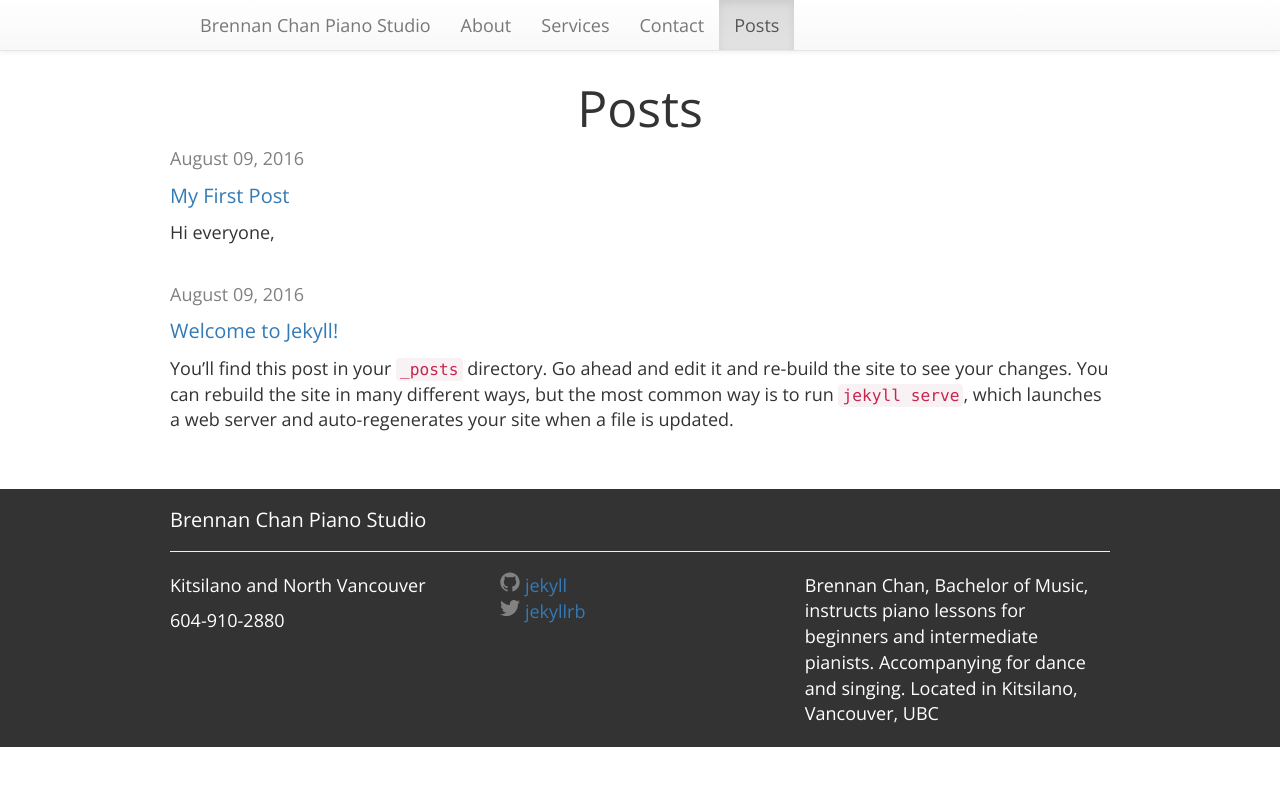
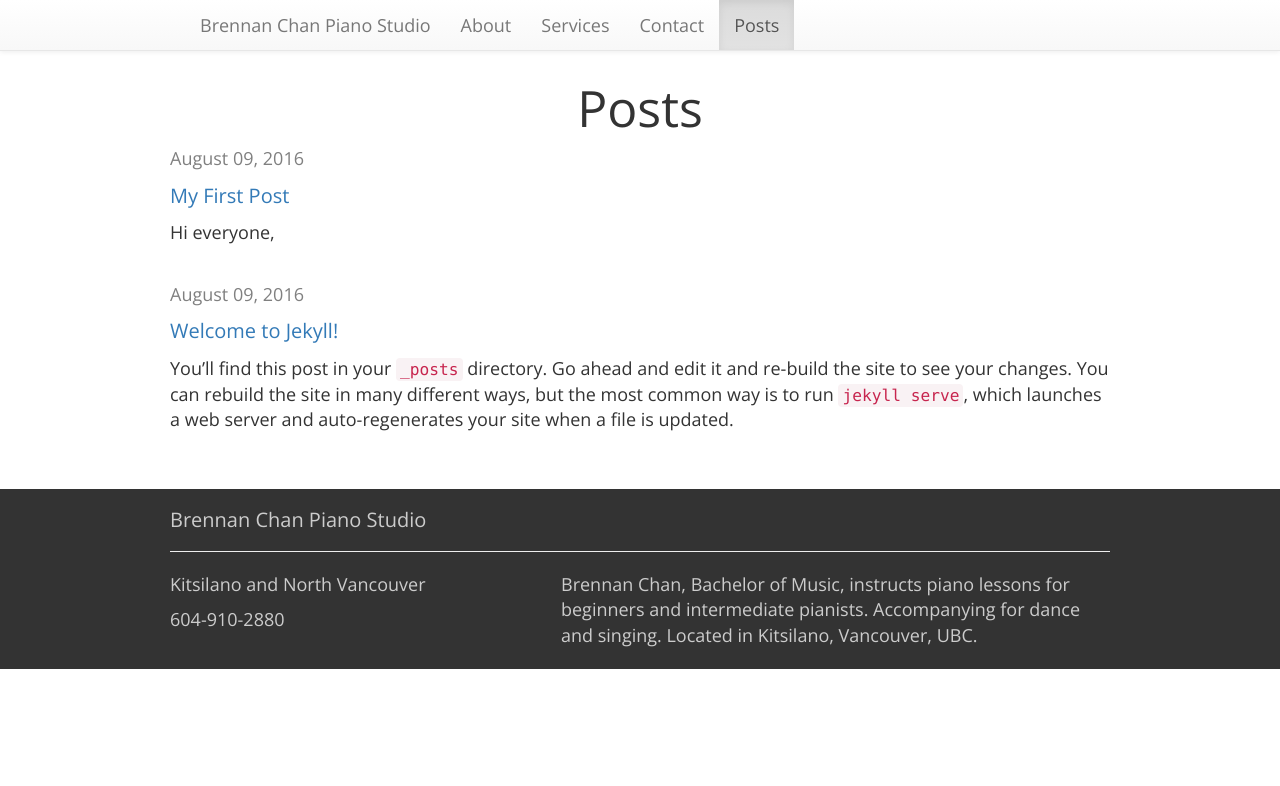
Before and after one commit to ehauner/pianoman, a Jekyll site: the page built from posts.html, in a window 1280 px wide. Shown: the top 786 px of the page. Built offline with Jekyll 4.4.1, drawn with Linux system fonts in a browser that asks for light colours; nearby versions of some CDN libraries.

Commit message:
Made footer responsive to width

```diff
--- a/_config.yml
+++ b/_config.yml
@@ -16,9 +16,9 @@
 title: Brennan Chan Piano Studio
 email: brennan.chan11@gmail.com
 description: > # this means to ignore newlines until "baseurl:"
-  Brennan Chan, Bachelor of Music, instructs piano lessons for beginners and intermediate pianists.
-  Accompanying for dance and singing.
-  Located in Kitsilano, Vancouver, UBC
+  Brennan Chan, Bachelor of Music, instructs piano lessons for beginners and
+  intermediate pianists. Accompanying for dance and singing. Located in
+  Kitsilano, Vancouver, UBC.
 baseurl: "" # the subpath of your site, e.g. /blog
 url: "ehauner.github.io" # the base hostname & protocol for your site
 twitter_username: jekyllrb
--- a/_layouts/default.html
+++ b/_layouts/default.html
@@ -18,27 +18,27 @@
 <meta name="viewport" content="width=device-width, initial-scale=1">
 
 <script>
-  // $(function (){
-  //   var windowWidth = $(window).width();
-  //   if (windowWidth < 665) {
-  //     $('#contact-left').removeClass('contact-left');
-  //     $('#contact-right').removeClass('contact-right');
-  //     $('#contact-left, #contact-right').addClass('full');
-  //   }
-  // });
-  // $(window).on('resize', function() {
-  //   var windowWidth = $(window).width();
-  //   if (windowWidth < 665) {
-  //     $('#contact-left').removeClass('contact-left');
-  //     $('#contact-right').removeClass('contact-right');
-  //     $('#contact-left, #contact-right').addClass('full');
-  //   }
-  //   else {
-  //     $('#contact-left, #contact-right').removeClass('full');
-  //     $('#contact-left').addClass('contact-left');
-  //     $('#contact-right').addClass('contact-right');
-  //   }
-  // });
+  $(function (){
+    var windowWidth = $(window).width();
+    if (windowWidth < 665) {
+      $('#footer-col-left').removeClass('footer-col-left');
+      $('#footer-col-right').removeClass('footer-col-right');
+      $('#footer-col-left, #footer-col-right').addClass('full-footer');
+    }
+  });
+  $(window).on('resize', function() {
+    var windowWidth = $(window).width();
+    if (windowWidth < 665) {
+      $('#footer-col-left').removeClass('footer-col-left');
+      $('#footer-col-right').removeClass('footer-col-right');
+      $('#footer-col-left, #footer-col-right').addClass('full-footer');
+    }
+    else {
+      $('#footer-col-left, #footer-col-right').removeClass('full-footer');
+      $('#footer-col-left').addClass('footer-col-left');
+      $('#footer-col-right').addClass('footer-col-right');
+    }
+  });
 </script>
 
 <body>
@@ -89,24 +89,12 @@
 
       <div class="footer-table">
         <div class="footer-col-wrapper">
-          <div class="footer-col footer-col-1">
+          <div id="footer-col-left" class="footer-col-left">
             <p>Kitsilano and North Vancouver</p>
             <p>604-910-2880</p>
           </div>
 
-          <div class="footer-col footer-col-2">
-            <a href="https://github.com/jekyll">
-              <span class="icon icon--github"><svg viewBox="0 0 16 16"><path fill="#828282" d="M7.999,0.431c-4.285,0-7.76,3.474-7.76,7.761 c0,3.428,2.223,6.337,5.307,7.363c0.388,0.071,0.53-0.168,0.53-0.374c0-0.184-0.007-0.672-0.01-1.32 c-2.159,0.469-2.614-1.04-2.614-1.04c-0.353-0.896-0.862-1.135-0.862-1.135c-0.705-0.481,0.053-0.472,0.053-0.472 c0.779,0.055,1.189,0.8,1.189,0.8c0.692,1.186,1.816,0.843,2.258,0.645c0.071-0.502,0.271-0.843,0.493-1.037 C4.86,11.425,3.049,10.76,3.049,7.786c0-0.847,0.302-1.54,0.799-2.082C3.768,5.507,3.501,4.718,3.924,3.65 c0,0,0.652-0.209,2.134,0.796C6.677,4.273,7.34,4.187,8,4.184c0.659,0.003,1.323,0.089,1.943,0.261 c1.482-1.004,2.132-0.796,2.132-0.796c0.423,1.068,0.157,1.857,0.077,2.054c0.497,0.542,0.798,1.235,0.798,2.082 c0,2.981-1.814,3.637-3.543,3.829c0.279,0.24,0.527,0.713,0.527,1.437c0,1.037-0.01,1.874-0.01,2.129 c0,0.208,0.14,0.449,0.534,0.373c3.081-1.028,5.302-3.935,5.302-7.362C15.76,3.906,12.285,0.431,7.999,0.431z"/></svg></span>
-              <span class="username">jekyll</span>
-            </a>
-            <br>
-            <a href="https://twitter.com/jekyllrb">
-              <span class="icon icon--twitter"><svg viewBox="0 0 16 16"><path fill="#828282" d="M15.969,3.058c-0.586,0.26-1.217,0.436-1.878,0.515c0.675-0.405,1.194-1.045,1.438-1.809c-0.632,0.375-1.332,0.647-2.076,0.793c-0.596-0.636-1.446-1.033-2.387-1.033c-1.806,0-3.27,1.464-3.27,3.27 c0,0.256,0.029,0.506,0.085,0.745C5.163,5.404,2.753,4.102,1.14,2.124C0.859,2.607,0.698,3.168,0.698,3.767 c0,1.134,0.577,2.135,1.455,2.722C1.616,6.472,1.112,6.325,0.671,6.08c0,0.014,0,0.027,0,0.041c0,1.584,1.127,2.906,2.623,3.206 C3.02,9.402,2.731,9.442,2.433,9.442c-0.211,0-0.416-0.021-0.615-0.059c0.416,1.299,1.624,2.245,3.055,2.271 c-1.119,0.877-2.529,1.4-4.061,1.4c-0.264,0-0.524-0.015-0.78-0.046c1.447,0.928,3.166,1.469,5.013,1.469 c6.015,0,9.304-4.983,9.304-9.304c0-0.142-0.003-0.283-0.009-0.423C14.976,4.29,15.531,3.714,15.969,3.058z"/></svg></span>
-              <span class="username">jekyllrb</span>
-            </a>
-          </div>
-
-          <div class="footer-col footer-col-3">
+          <div id="footer-col-right" class="footer-col-right">
             {{ site.description }}
           </div>
         </div>
--- a/css/style.css
+++ b/css/style.css
@@ -139,13 +139,13 @@
  /* Footer style */
 
 .site-footer {
-  color:white !important;
+  color:#cccccc !important;
+  font-size: 14px !important;
   background-color: #333333;
-  padding: 20px;
+  padding: 20px 0;
   width:100%;
   margin-top:20px;
   bottom:0;
-  font-size: 16px !important;
 }
 
  .footer-heading {
@@ -154,31 +154,23 @@
 
 .footer-col-wrapper {
   display:table-row;
-  width:inherit;
 }
 
-.footer-col {
+.footer-col-left {
   display:table-cell;
+  width: 40%;
+  padding-right: 15px;
 }
 
-.footer-col-1{
-  width: 33%;
-  padding-right: 5px;
+.footer-col-right {
+  display:table-cell;
+  width: 60%;
+  padding-left: 15px;
 }
 
-.footer-col-2{
-  width: 34%;
-  padding: 0 20px;
-}
-
-.footer-col-3{
-  width: 33%;
-  padding-left: 5px;
-}
-
-.icon svg {
-  width: 20px;
-  height: 20px;
+.full-footer {
+  width: 100%;
+  margin: 5px;
 }
 
 /* About page */
```
